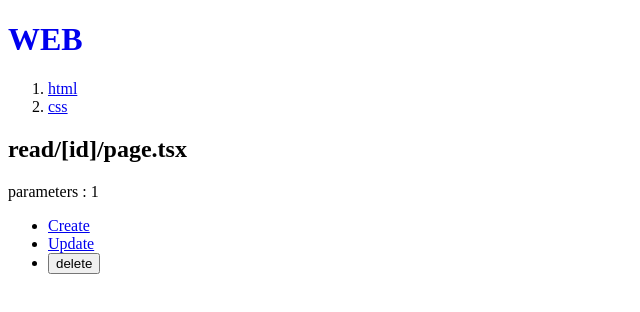
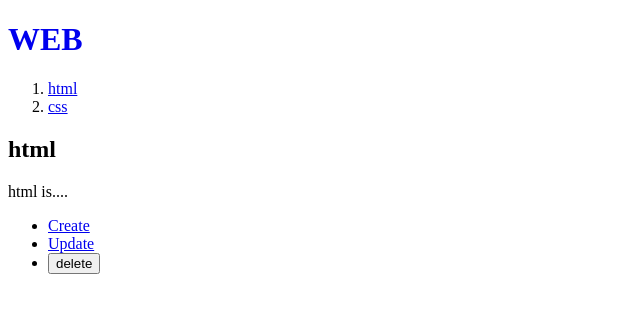
Before and after one commit to kimneighbor/learn-nextjs, a Next.js app: page /read/1 in a window 1280 px wide. Shown: the top 312 px of the page, without its empty margins (0-640 px from the left). Built offline with nearby package versions, Linux system fonts and the light colour scheme; data requests are answered from the project's data file.

Commit message:
test backend

```diff
--- a/src/app/layout.tsx
+++ b/src/app/layout.tsx
@@ -1,9 +1,9 @@
 // "use client"; //client component 를 사용, 없으면 server component 사용
 
 
+import Link from "next/link";
 import './globals.css'
 import type {Metadata} from 'next'
-import Link from "next/link";
 // import {useEffect, useState} from "react";
 
 // client component 로 변경했기 때문에 server component 는 사용 불가
@@ -11,6 +11,7 @@
 //     title: 'Learn Next.js',
 //     description: 'Generated by Neighbor Kim',
 // }
+
 type Topic = {
     id: number;
     title: string;
--- a/src/app/read/[id]/page.tsx
+++ b/src/app/read/[id]/page.tsx
@@ -1,8 +1,14 @@
-export default function Read (props:any) {
+export default async function Read (props:any) {
+    const resp = await fetch(`http://localhost:9999/topics/${props.params.id}`);
+    const topic = await resp.json();
+
     return(
         <>
-        <h2>read/[id]/page.tsx</h2>
-            parameters : {props.params.id}
+        {/*<h2>read/[id]/page.tsx</h2>*/}
+            <h2>{topic.title}</h2>
+            {/*데이터 출력*/}
+            {topic.body}
+            {/*parameters : {props.params.id}*/}
         </>
     )
 }
```
